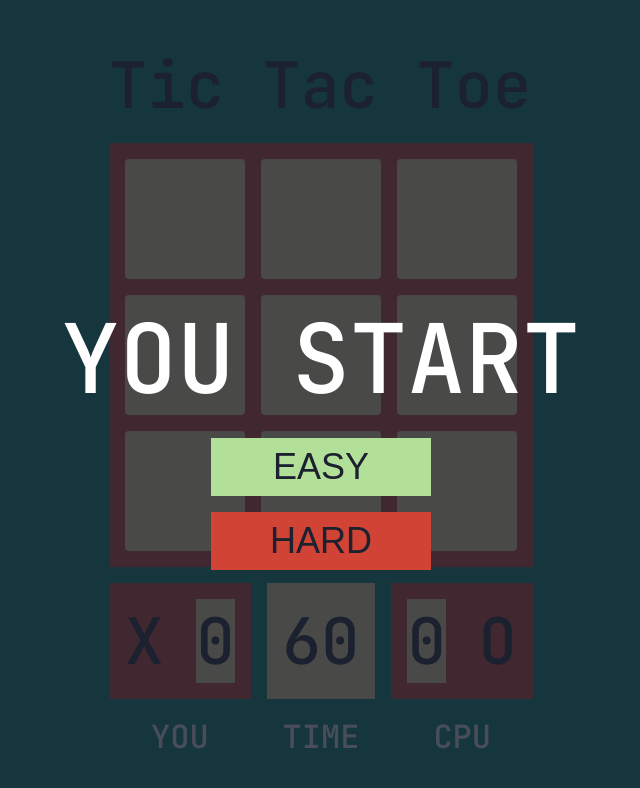
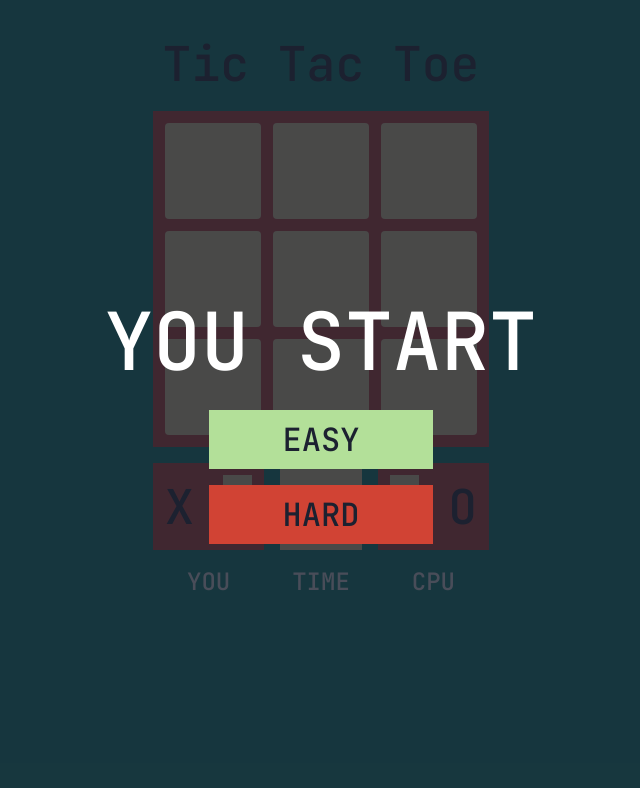
Before and after one commit to luis-tapia12/tic-tac-toe, a Preact app: page / in a window 1280 px wide. Shown: the top 788 px of the page, without its empty margins (319-959 px from the left). Built offline with nearby package versions, Linux system fonts and the light colour scheme.

Commit message:
fix timer and styles

```diff
--- a/index.html
+++ b/index.html
@@ -4,7 +4,7 @@
     <meta charset="UTF-8" />
     <link rel="icon" type="image/svg+xml" href="/vite.svg" />
     <meta name="viewport" content="width=device-width, initial-scale=1.0" />
-    <title>Vite + Preact + TS</title>
+    <title>Tic Tac Toe</title>
   </head>
   <body>
     <div id="app"></div>
--- a/package.json
+++ b/package.json
@@ -4,7 +4,7 @@
   "version": "0.0.0",
   "type": "module",
   "scripts": {
-    "dev": "vite",
+    "dev": "vite --host",
     "build": "tsc -b && vite build",
     "preview": "vite preview"
   },
--- a/src/context/gameContext.tsx
+++ b/src/context/gameContext.tsx
@@ -49,7 +49,7 @@ const GameProvider = ({ children}: GameProviderProps) => {
     useEffect(() => {
         let interval: number | undefined;
 
-        if (isRunning) {
+        if (isRunning && timeLeft > 0) {
             interval = setInterval(() => {
                 setTimeLeft(prev => prev - 1);
             }, 1000);
--- a/src/index.css
+++ b/src/index.css
@@ -9,15 +9,16 @@ body {
 #app {
     background-color: #028F76;
     width: 100%;
-    height: 100vh;
+    height: 100dvh;
     display: flex;
     justify-content: center;
 }
 
 h1 {
     font-weight: normal;
-    font-size: 64px;
-    margin-bottom: 16px;
+    font-size: 3rem;
+    margin: 2rem 0 1rem 0;
+    text-align: center;
 }
 
 .board, .score {
@@ -30,27 +31,27 @@ h1 {
 
 .board {
     display: grid;
-    grid-template-columns: repeat(3, 120px);
-    padding: 16px;
-    gap: 16px;
+    grid-template-columns: repeat(3, 6rem);
+    padding: 0.75rem;
+    gap: 0.75rem;
     width: fit-content;
 }
 
 .cell {
-    height: 120px;
+    height: 6rem;
     border-radius: 4px;
-    font-size: 96px;
+    font-size: 5rem;
     border: none;
     outline: none;
     font-family: "JetBrains Mono", serif;
 }
 
 .score-container {
-    margin-top: 16px;
+    margin-top: 1rem;
     text-align: center;
     display: flex;
-    font-size: 32px;
-    gap: 16px;
+    font-size: 1.5rem;
+    gap: 1rem;
     color: #ffffff;
 }
 
@@ -59,8 +60,8 @@ h1 {
 }
 
 .time, .score {
-    font-size: 64px;
-    padding: 16px;
+    font-size: 3rem;
+    padding: 0.75rem;
     color: #1C2130;
 }
 
@@ -68,11 +69,11 @@ h1 {
     display: flex;
     justify-content: space-between;
     align-items: center;
-    margin-bottom: 16px;
+    margin-bottom: 1rem;
 }
 
 .time {
-    margin-bottom: 16px;
+    margin-bottom: 1rem;
 }
 
 .menu {
@@ -82,7 +83,7 @@ h1 {
     top: 0;
     left: 0;
     width: 100%;
-    height: 100vh;
+    height: 100dvh;
     display: flex;
     justify-content: center;
     align-items: center;
@@ -90,33 +91,35 @@ h1 {
 }
 
 .menu h1 {
-    font-size: 96px;
+    font-size: 5rem;
 }
 
 .menu > div {
     display: flex;
     flex-direction: column;
-    gap: 16px;
+    gap: 1rem;
 }
 
 .menu > div > button:first-child {
     color: #1C2130;
-    font-size: 36px;
+    font-size: 2rem;
     background-color: #B3E099;
     border: none;
     outline: none;
-    width: 220px;
+    width: 14rem;
     cursor: pointer;
-    padding: 8px;
+    padding: 0.5rem 1rem;
+    font-family: "JetBrains Mono", serif;
 }
 
 .menu > div > button:last-child {
     color: #1C2130;
-    font-size: 36px;
+    font-size: 2rem;
     background-color: #D14334;
     border: none;
     outline: none;
-    width: 220px;
+    width: 14rem;
     cursor: pointer;
-    padding: 8px 16px;
+    padding: 0.5rem 1rem;
+    font-family: "JetBrains Mono", serif;
 }
```
